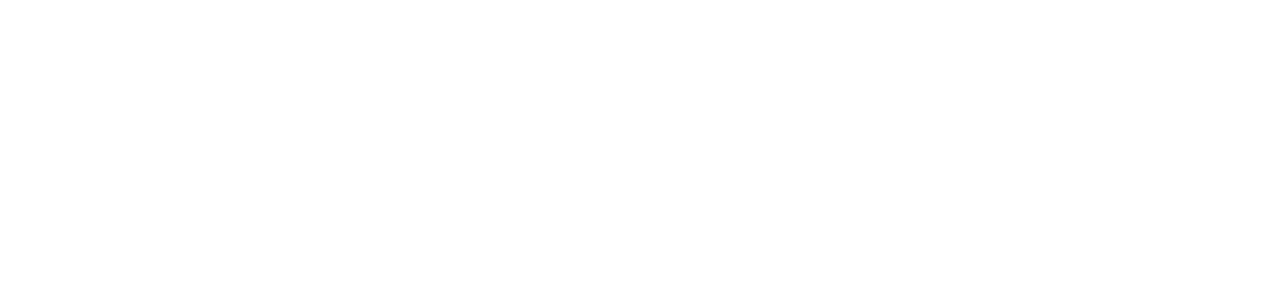
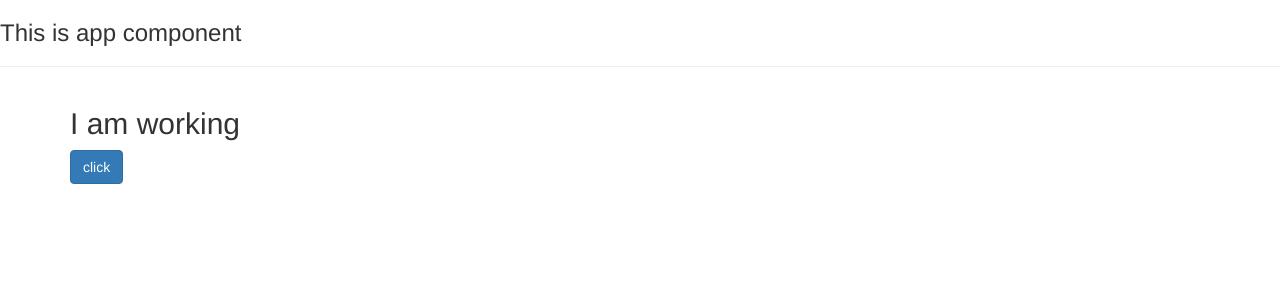
Before and after one commit to janakiramch/Recipe-Book-App, an Angular app: page / in a window 1280 px wide. Shown: the top 300 px of the page. Built offline with nearby package versions, Linux system fonts and the light colour scheme.

Commit message:
project setup

```diff
--- a/src/app/app.component.html
+++ b/src/app/app.component.html
@@ -1 +1,10 @@
-<h1></h1>
+<h3>This is app component</h3>
+<hr />
+<div class="container">
+  <div class="row">
+    <div class="col-md-12">
+      <h2>I am working</h2>
+      <button class="btn btn-primary">click</button>
+    </div>
+  </div>
+</div>
```
Also changed, not shown: src/app/app.module.ts (+4 -8 lines), 1 other file (tests, documents, lock files or other folders).
